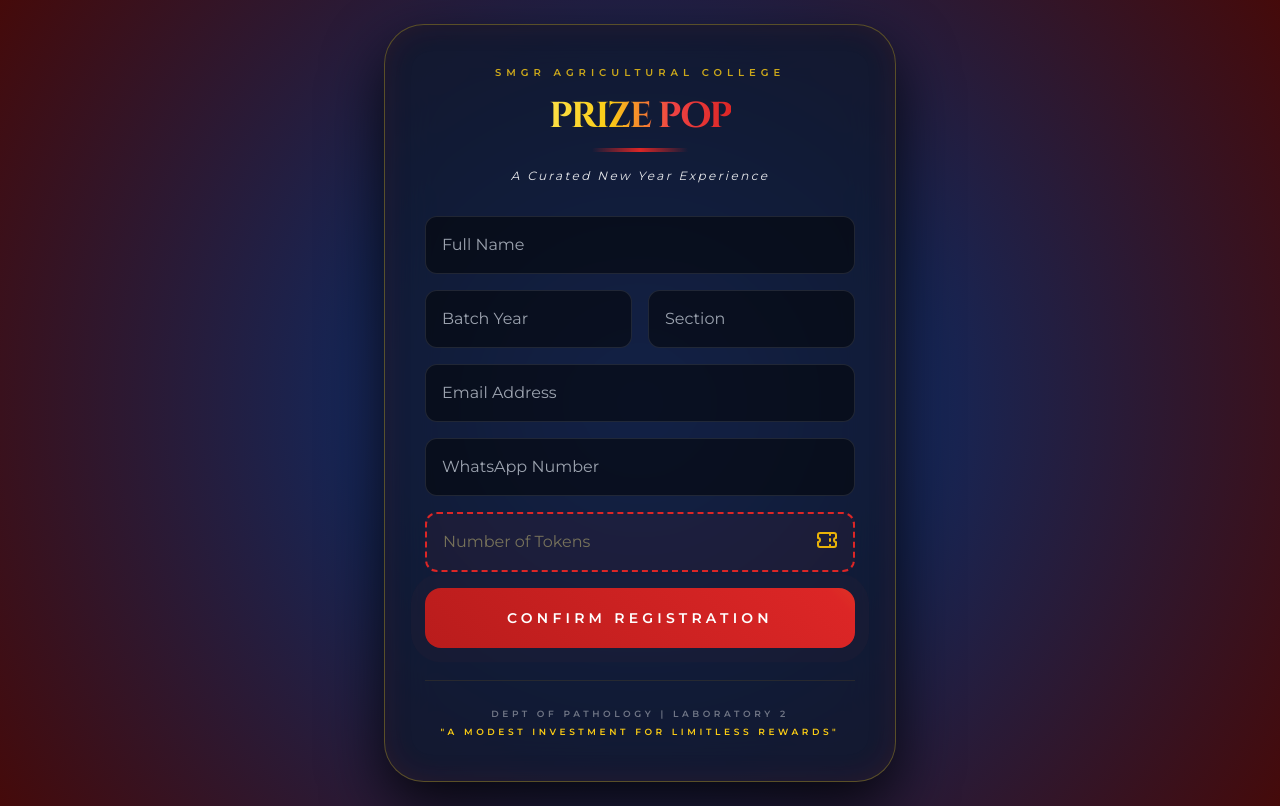
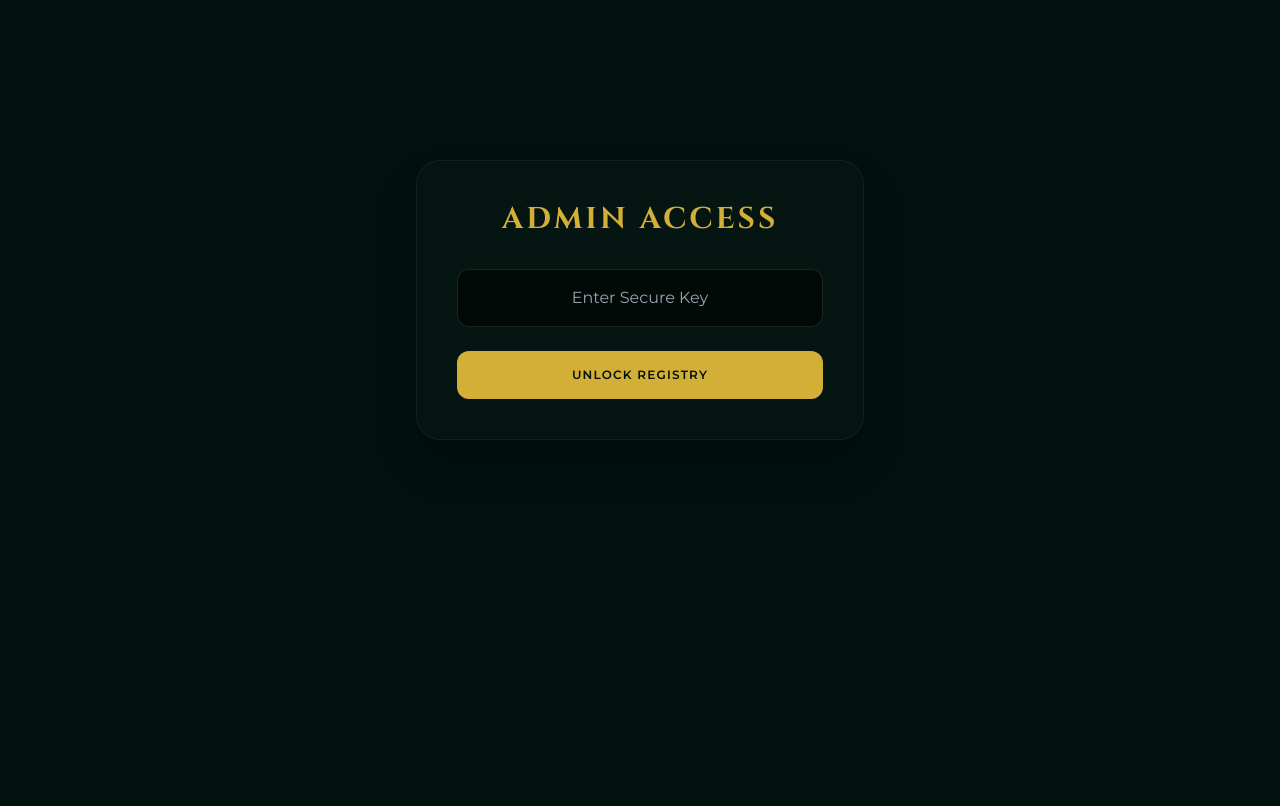
Before and after one commit to Lanka-Swathi134/prize, a website: page public/admin.html in a window 1280 px wide. Drawn offline with nearby package versions, Linux system fonts and the light colour scheme.

Commit message:
Update admin.html

```diff
--- a/public/admin.html
+++ b/public/admin.html
@@ -2,151 +2,92 @@
 <html lang="en">
 <head>
     <meta charset="UTF-8">
-    <meta name="viewport" content="width=device-width, initial-scale=1.0">
     <script src="https://cdn.tailwindcss.com"></script>
+    <script src="https://cdnjs.cloudflare.com/ajax/libs/xlsx/0.18.5/xlsx.full.min.js"></script>
     <link href="https://fonts.googleapis.com/css2?family=Cinzel:wght@700&family=Montserrat:wght@300;400;600&display=swap" rel="stylesheet">
-    <title>Prize Pop - Event Registration</title>
+    <title>Admin Registry</title>
     <style>
-        body {
-            font-family: 'Montserrat', sans-serif;
-            /* High-energy Blue & Deep Red Background */
-            background: radial-gradient(circle at center, #1e3a8a 0%, #172554 40%, #450a0a 100%);
-            min-height: 100vh;
-            display: flex;
-            align-items: center;
-            justify-content: center;
-            padding: 1.5rem;
-            margin: 0;
-        }
+        body { font-family: 'Montserrat', sans-serif; background: #01110e; color: #e2e8f0; }
         .serif-font { font-family: 'Cinzel', serif; }
-
-        .gold-gradient-text {
-            background: linear-gradient(to right, #fde047, #facc15, #ef4444, #dc2626);
-            -webkit-background-clip: text;
-            background-clip: text;
-            -webkit-text-fill-color: transparent;
-            display: inline-block;
-        }
-
-        .glass-panel {
-            background: rgba(15, 23, 42, 0.7);
-            backdrop-filter: blur(25px);
-            -webkit-backdrop-filter: blur(25px);
-            border: 1px solid rgba(250, 204, 21, 0.3);
-            box-shadow: 0 25px 60px rgba(0, 0, 0, 0.8), inset 0 0 30px rgba(220, 38, 38, 0.1);
-            border-radius: 2.5rem;
-            padding: 2.5rem;
-            width: 100%;
-            max-width: 32rem;
-        }
-
-        .input-field {
-            background: rgba(0, 0, 0, 0.5);
-            border: 1px solid rgba(255, 255, 255, 0.1);
-            color: white;
-            transition: all 0.3s cubic-bezier(0.4, 0, 0.2, 1);
-        }
-        .input-field:focus {
-            border-color: #facc15;
-            box-shadow: 0 0 20px rgba(250, 204, 21, 0.2);
-            background: rgba(30, 58, 138, 0.4);
-        }
-
-        /* Number of Tokens styling - Red/Yellow accent */
-        .token-input {
-            border: 2px dashed #dc2626;
-            background: rgba(220, 38, 38, 0.05);
-        }
-        .token-input:focus {
-            border-style: solid;
-            border-color: #facc15;
-        }
-
-        .primary-btn {
-            background: linear-gradient(45deg, #b91c1c, #dc2626, #facc15);
-            background-size: 200% auto;
-            color: white;
-            font-weight: 800;
-            transition: 0.5s;
-            animation: pulse-red 2s infinite;
-        }
-        .primary-btn:hover {
-            background-position: right center;
-            transform: scale(1.03);
-            box-shadow: 0 0 30px rgba(220, 38, 38, 0.5);
-        }
-
-        @keyframes pulse-red {
-            0% { box-shadow: 0 0 0 0 rgba(220, 38, 38, 0.5); }
-            70% { box-shadow: 0 0 0 15px rgba(220, 38, 38, 0); }
-            100% { box-shadow: 0 0 0 0 rgba(220, 38, 38, 0); }
-        }
-
-        .logo-img {
-            height: 80px;
-            width: 80px;
-            object-fit: contain;
-            border-radius: 50%;
-            background: white;
-            padding: 4px;
-            border: 3px solid #facc15;
-            box-shadow: 0 0 25px rgba(220, 38, 38, 0.4);
-        }
+        .glass-card { background: rgba(255, 255, 255, 0.02); backdrop-filter: blur(10px); border: 1px solid rgba(255, 255, 255, 0.05); }
+        .gold-accent { color: #d4af37; }
+        tr:hover { background: rgba(212, 175, 55, 0.03); }
     </style>
 </head>
-<body>
-    <div class="glass-panel" id="mainCard">
-        <div class="text-center mb-8">
-            <h2 class="text-yellow-400/80 text-[10px] font-bold tracking-[0.5em] uppercase mb-4">SMGR Agricultural College</h2>
+<body class="min-h-screen p-8">
 
-            <div class="flex items-center justify-center gap-4 mb-3">
-                <img src="logo.jpeg.jpeg" alt="Logo" class="logo-img" onerror="this.style.display='none'">
-                <h1 class="serif-font gold-gradient-text text-4xl font-extrabold tracking-tighter">PRIZE POP</h1>
+    <div id="loginSection" class="max-w-md mx-auto mt-32 p-10 glass-card rounded-3xl text-center shadow-2xl">
+        <h2 class="serif-font gold-accent text-3xl mb-8 uppercase tracking-widest">Admin Access</h2>
+        <input type="password" id="pass" placeholder="Enter Secure Key" class="w-full bg-black/50 border border-white/10 p-4 rounded-xl text-white text-center mb-6 focus:border-[#d4af37] outline-none transition-all">
+        <button onclick="checkLogin()" class="w-full bg-[#d4af37] text-[#01110e] font-bold py-4 rounded-xl hover:bg-[#f1c40f] transition-all tracking-widest uppercase text-xs">Unlock Registry</button>
+    </div>
+
+    <div id="dashboardSection" class="hidden max-w-6xl mx-auto">
+        <div class="flex flex-col md:flex-row justify-between items-end mb-12 border-b border-white/10 pb-8">
+            <div>
+                <h1 class="serif-font gold-accent text-5xl mb-2">Participant Registry</h1>
+                <p class="text-white/40 uppercase tracking-[0.3em] text-[10px]">Department of Pathology | SMGR College</p>
             </div>
-
-            <div class="h-1 w-24 bg-gradient-to-r from-transparent via-[#dc2626] to-transparent mx-auto mb-4"></div>
-            <p class="text-white/90 font-medium italic text-xs tracking-[0.2em]">A Curated New Year Experience</p>
+            <div class="flex gap-4 mt-6">
+                <button onclick="exportToExcel()" class="bg-emerald-600 hover:bg-emerald-500 text-white px-8 py-3 rounded-xl font-bold transition flex items-center gap-2">
+                    💾 EXPORT EXCEL
+                </button>
+                <button onclick="location.reload()" class="bg-white/5 hover:bg-white/10 text-white px-8 py-3 rounded-xl transition uppercase text-xs tracking-widest font-bold">Exit</button>
+            </div>
         </div>
 
-        <form id="regForm" class="space-y-4">
-            <input type="text" name="name" required class="input-field w-full p-4 rounded-xl outline-none" placeholder="Full Name">
-
-            <div class="grid grid-cols-2 gap-4">
-                <input type="text" name="year" required class="input-field p-4 rounded-xl outline-none" placeholder="Batch Year">
-                <input type="text" name="section" required class="input-field p-4 rounded-xl outline-none" placeholder="Section">
-            </div>
-
-            <input type="email" name="email" required class="input-field w-full p-4 rounded-xl outline-none" placeholder="Email Address">
-            <input type="text" name="phone" required class="input-field w-full p-4 rounded-xl outline-none" placeholder="WhatsApp Number">
-
-            <div class="relative">
-                <input type="number" name="tokens" required min="1" class="input-field token-input w-full p-4 rounded-xl outline-none placeholder:text-yellow-200/40" placeholder="Number of Tokens">
-                <span class="absolute right-4 top-4 text-yellow-500">
-                    <svg xmlns="http://www.w3.org/2000/svg" class="h-6 w-6" fill="none" viewBox="0 0 24 24" stroke="currentColor">
-                        <path stroke-linecap="round" stroke-linejoin="round" stroke-width="2" d="M15 5v2m0 4v2m0 4v2M5 5a2 2 0 00-2 2v3a2 2 0 110 4v3a2 2 0 002 2h14a2 2 0 002-2v-3a2 2 0 110-4V7a2 2 0 00-2-2H5z" />
-                    </svg>
-                </span>
-            </div>
-
-            <button type="submit" class="primary-btn w-full py-5 rounded-2xl uppercase tracking-[0.3em] text-sm mt-4">
-                CONFIRM REGISTRATION
-            </button>
-        </form>
-
-        <div class="mt-8 pt-6 border-t border-yellow-500/10 text-center">
-            <p class="text-white/40 text-[9px] uppercase tracking-[0.4em] font-semibold leading-loose">
-                Dept of Pathology | Laboratory 2<br>
-                <span class="text-yellow-400">"A Modest Investment for Limitless Rewards"</span>
-            </p>
+        <div class="glass-card rounded-[2rem] overflow-hidden shadow-2xl">
+            <table class="w-full text-left">
+                <thead class="bg-white/5 text-[#d4af37] text-[10px] uppercase font-bold tracking-widest">
+                    <tr>
+                        <th class="p-6">Index</th>
+                        <th class="p-6">Full Name</th>
+                        <th class="p-6">Batch & Section</th>
+                        <th class="p-6">Contact Information</th>
+                    </tr>
+                </thead>
+                <tbody id="dataTable" class="divide-y divide-white/5 text-sm">
+                    </tbody>
+            </table>
         </div>
     </div>
 
     <script>
-        document.getElementById('regForm').addEventListener('submit', (e) => {
-            e.preventDefault();
-            const tokenCount = e.target.tokens.value;
-            alert(`🔥 Registration Confirmed! Tokens secured: ${tokenCount}`);
-        });
+        async function checkLogin() {
+            const pass = document.getElementById('pass').value;
+            const res = await fetch('/api/login', {
+                method: 'POST',
+                headers: {'Content-Type': 'application/json'},
+                body: JSON.stringify({username: 'admin', password: pass})
+            });
+            if (res.ok) {
+                document.getElementById('loginSection').classList.add('hidden');
+                document.getElementById('dashboardSection').classList.remove('hidden');
+                loadData();
+            } else { alert("Unauthorized Access"); }
+        }
+
+        async function loadData() {
+            const res = await fetch('/api/admin/data');
+            const data = await res.json();
+            window.excelData = data;
+            const table = document.getElementById('dataTable');
+            table.innerHTML = data.map(u => `
+                <tr class="transition-colors">
+                    <td class="p-6 text-white/30 font-mono text-xs">#${u.id}</td>
+                    <td class="p-6 font-semibold gold-accent uppercase tracking-wide">${u.name}</td>
+                    <td class="p-6 text-white/70">${u.year} — ${u.section}</td>
+                    <td class="p-6 font-mono text-xs text-white/50">${u.phone}</td>
+                </tr>
+            `).join('');
+        }
+
+        function exportToExcel() {
+            const ws = XLSX.utils.json_to_sheet(window.excelData);
+            const wb = XLSX.utils.book_new();
+            XLSX.utils.book_append_sheet(wb, ws, "Participants");
+            XLSX.writeFile(wb, "PrizePop_Final_List.xlsx");
+        }
     </script>
 </body>
 </html>
```
